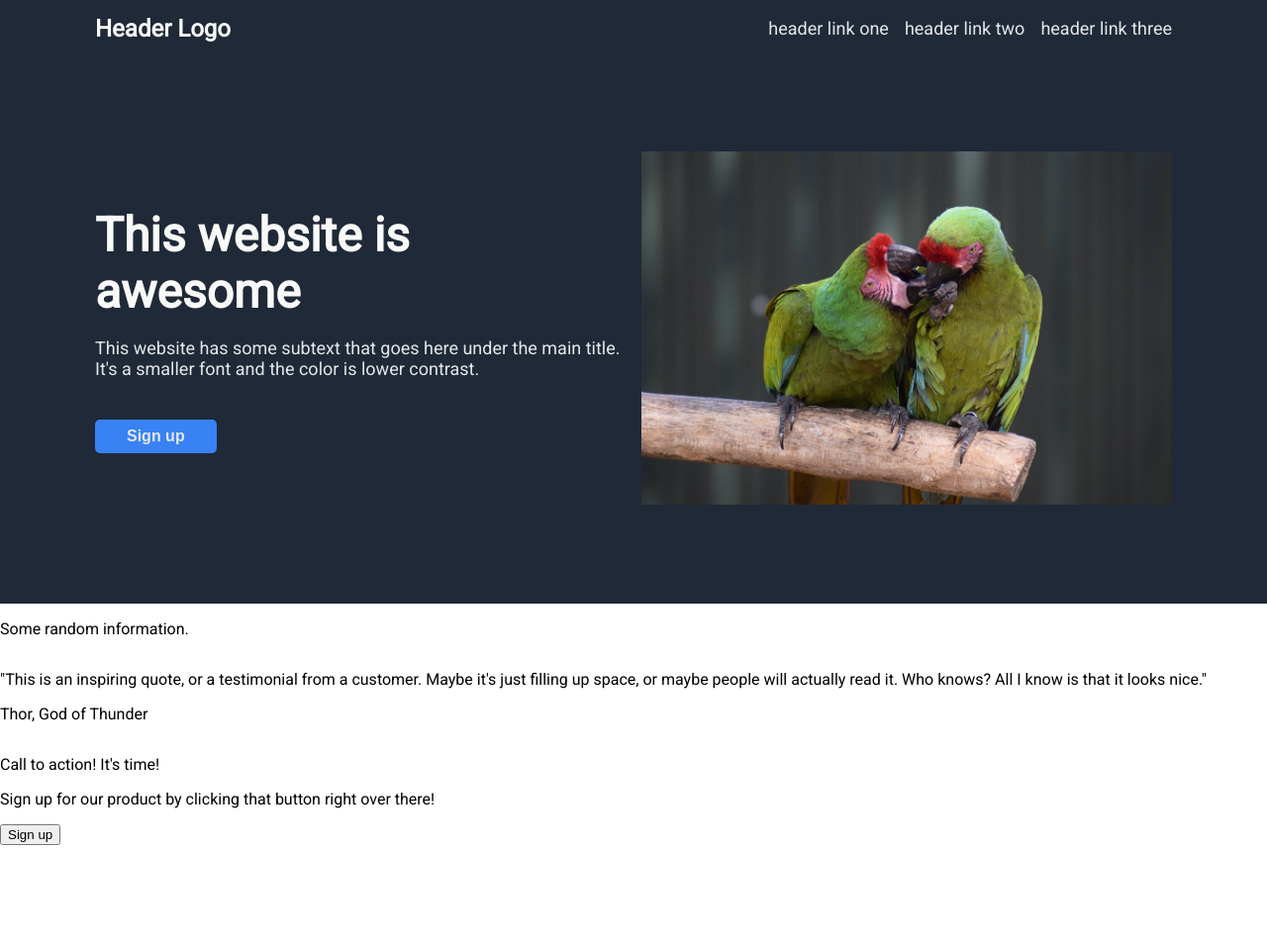
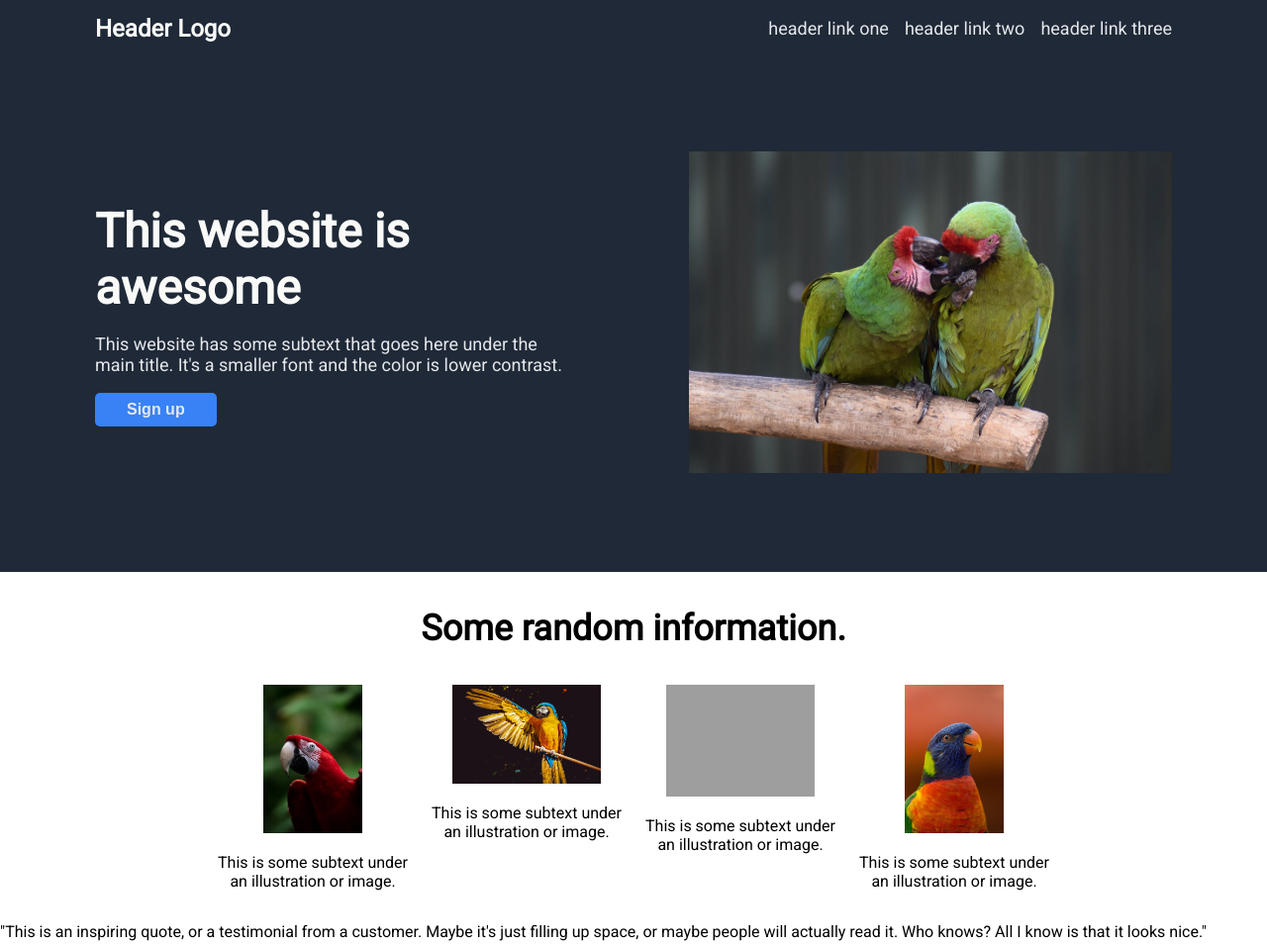
Before and after one commit to andrew-lachance/landing-page, a plain HTML site: page index.html in a window 1280 px wide. Shown: the top 954 px of the page at 99% size. Before the commit the page ends 854 px from the top, so only its background shows below. Drawn offline with Linux system fonts and the light colour scheme; grey boxes are pictures that could not be loaded.

Commit message:
Add images

```diff
--- a/index.html
+++ b/index.html
@@ -26,12 +26,30 @@
       <button>Sign up</button>
     </div>
     <div class=right-text>
-      <img src="images/green-macaws.jpeg" alt="A red macaw.">
+      <img src="images/green-macaws.jpeg" alt="A pair of green macaws.">
     </div>
   </div>
   <div class="section-two">
     <p>Some random information.</p>
     <!--TODO: images-->
+    <div class="card-container">
+      <div class="card">
+        <img src="images/red-macaw.webp" alt="A red macaw.">
+        <p>This is some subtext under an illustration or image.</p>
+      </div>
+      <div class="card">
+        <img src="images/yellow-macaw.jpeg" alt="A yellow macaw.">
+        <p>This is some subtext under an illustration or image.</p>
+      </div>
+      <div class="card">
+        <img src="images/yellow-macaw1.jpg" alt="A yellow macaw staring directly at the camera.">
+        <p>This is some subtext under an illustration or image.</p>
+      </div>
+      <div class="card">
+        <img src="images/parakeet.jpeg" alt="A close-up of a parakeet.">
+        <p>This is some subtext under an illustration or image.</p>
+      </div>
+    </div>
   </div>
   <div class="section-three">
     <p>"This is an inspiring quote, or a testimonial from a customer. Maybe it's just filling up space, or maybe people will actually read it. Who knows? All I know is that it looks nice."</p>
--- a/style.css
+++ b/style.css
@@ -24,8 +24,8 @@ body {
 
 .left-text{
   flex: 1;
-  font-size: 48px;
   margin: 0;
+  margin-right: 48px;
 }
 
 .left-text > h1{
@@ -52,6 +52,7 @@ body {
 .right-text{
   flex: 1;
   width: 100px;
+  margin-left: 48px;
 
 }
 
@@ -60,8 +61,6 @@ body {
   height: auto;
   align-self: center;
 }
-
-
 
 ul {
   list-style: none;
@@ -82,3 +81,27 @@ a {
   font-size: 24px;
   align-self: center;
 }
+
+.section-two{
+  text-align: center;
+}
+
+.section-two > p {
+  font-size: 36px;
+  font-weight: 900;
+}
+
+.card-container {
+  display: flex;
+  justify-content: center;
+  gap: 16px;
+}
+
+.card{
+  width: 200px;
+}
+
+.card > img{
+  max-width: 150px;
+  max-height: 150px;
+}
```
Also changed, not shown: 1 other file.
